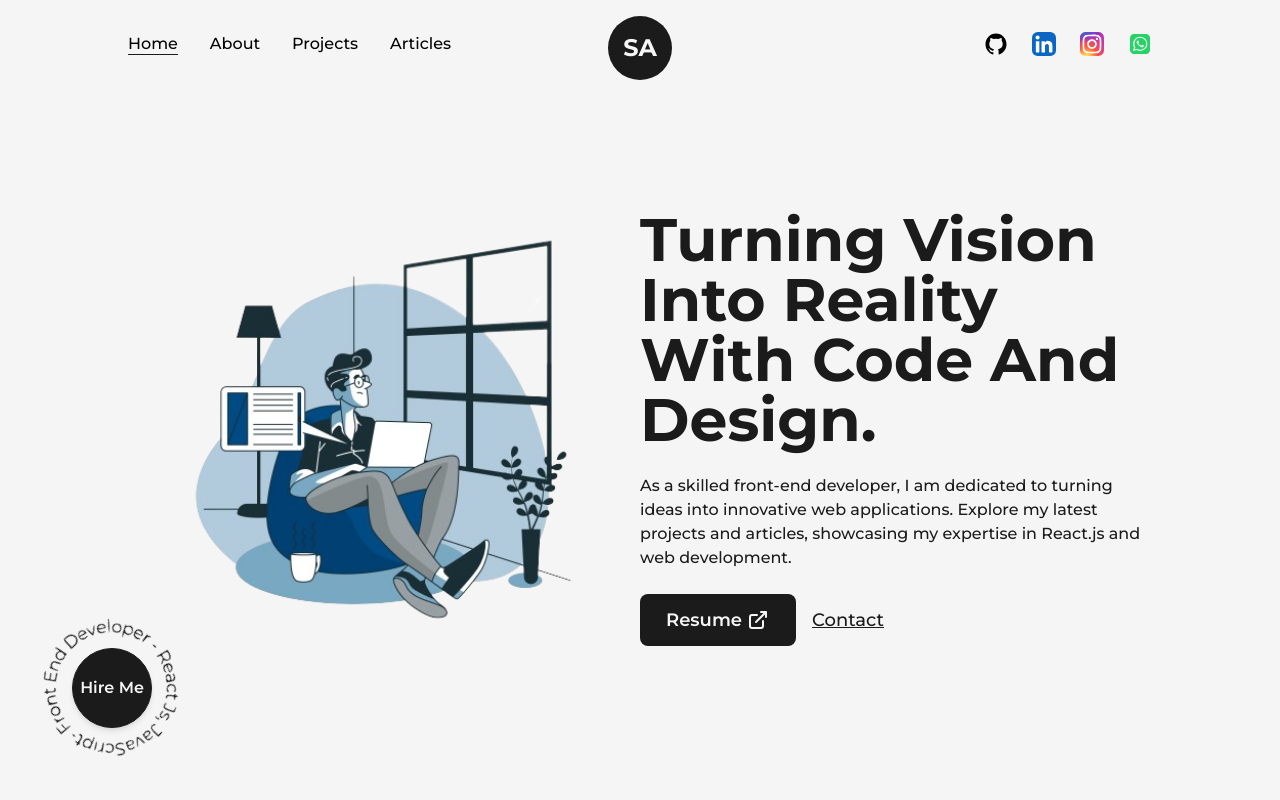
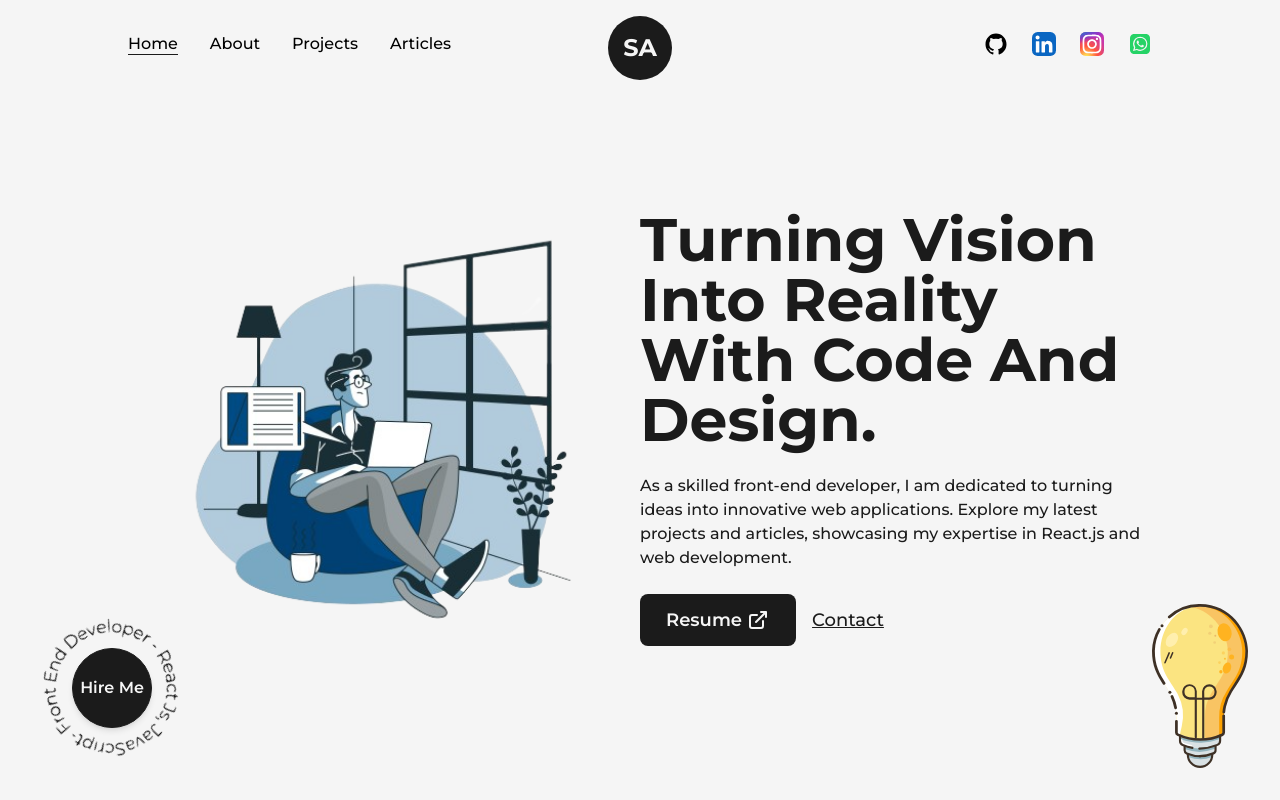
Before and after one commit to Suraj-Ambekar/portfolio-website, a Next.js app: page / in a window 1280 px wide. Shown: the top 800 px of the page. Built offline with nearby package versions, Linux system fonts and the light colour scheme.

Commit message:
added bulb image on home

```diff
--- a/src/pages/index.js
+++ b/src/pages/index.js
@@ -6,6 +6,7 @@ import AnimatedText from '@/components/AnimatedText';
 import Link from 'next/link';
 import { LinkArrow } from '@/components/Icons';
 import HireMe from '@/components/HireMe';
+import lightBulb from "../../public/images/bulb.svg";
 
 export default function Home() {
     return (
@@ -43,6 +44,10 @@ export default function Home() {
                 </Layout>
 
                 <HireMe />
+
+                <div className='absolute right-8 bottom-8 inline-block w-24'>
+                    <Image src={lightBulb} alt="lightbulb" className='w-full h-auto'  />
+                </div>
             </main>
         </>
 
```
Also changed, not shown: public/images/bulb.svg (added).
